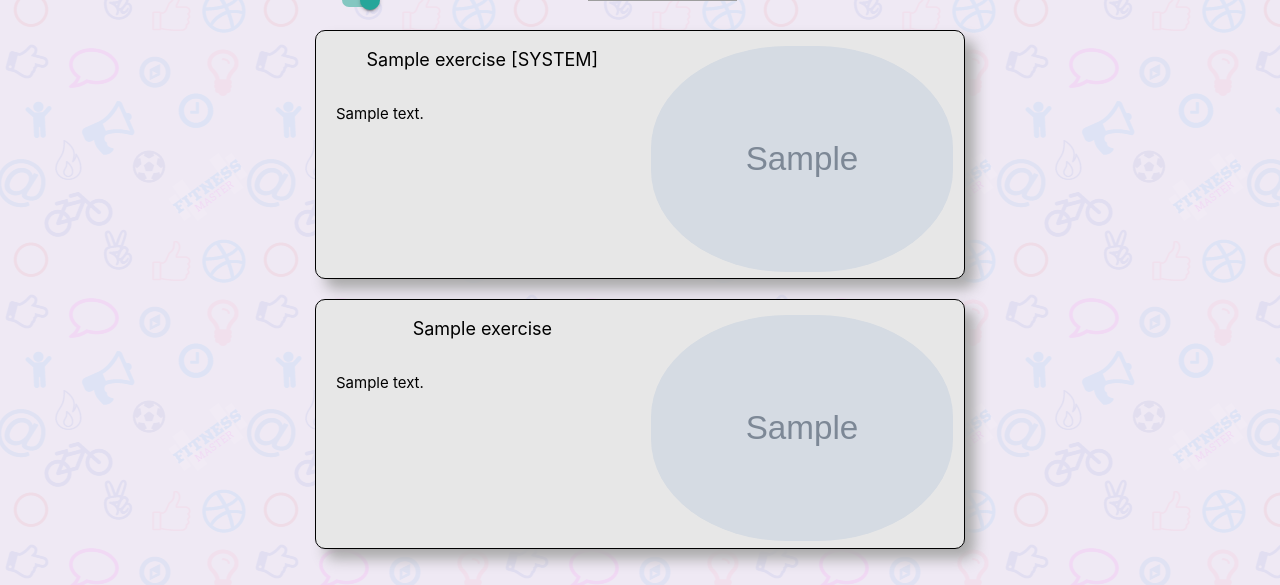
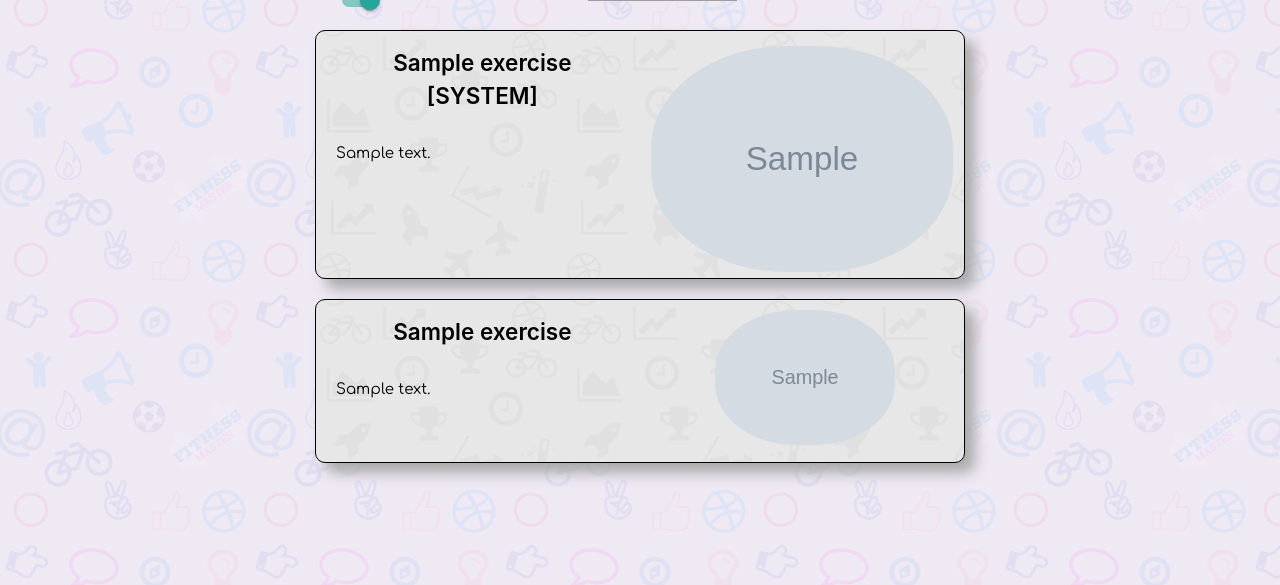
Before and after one commit to alexandergrib/fitness_master, a Flask app: page /exercise in a window 1280 px wide. Shown: the part 215-800 px from the top of the page. Run offline with Flask 2, Linux system fonts and the light colour scheme; the visitor is signed in with stand-in values (Sample User, id 1); grey boxes marked "Sample" are stand-in pictures; a database or web service that is not in the repository returns one stand-in record (values such as "Sample title"); some libraries are stand-ins or nearby versions.

Commit message:
STYLE: Add background image to the cards, change font style

```diff
--- a/static/css/style.css
+++ b/static/css/style.css
@@ -1,4 +1,4 @@
-@import url('https://fonts.googleapis.com/css2?family=Raleway:ital,wght@0,200;0,300;0,400;0,500;0,600;0,700;0,800;0,900;1,100;1,200;1,300;1,400;1,500;1,600;1,700;1,800;1,900&display=swap');
+@import url('https://fonts.googleapis.com/css2?family=Comfortaa&family=Raleway:ital,wght@0,200;0,300;0,400;0,500;0,600;0,700;0,800;0,900;1,100;1,200;1,300;1,400;1,500;1,600;1,700;1,800;1,900&display=swap');
 
 
 body {
@@ -152,8 +152,19 @@ body {
     text-align: center;
     align-content: center;
 }
+
+.exercise--card span{
+    font-size: 1.5rem;
+    font-weight: 600;
+}
 .exercise--card--description{
     text-align: justify;
+    font-family: Comfortaa, sans-serif;
+}
+
+.exercise--card--image-container img{
+    width: 180px;
+    margin: 10px;
 }
 
 .exercise--card .s12 {
@@ -257,10 +268,9 @@ body {
 }
 
 .workout--row{
-    /*background-image: url('https://wallpaperaccess.com/full/334700.jpg');*/
-    /*background-size: contain;*/
+    background-image: url('../img/tile_background_cards.png');
     /*margin: 20px;*/
-    /*background-repeat: no-repeat;*/
+    background-repeat: repeat;
     /*background-position: 0 0;*/
     /*transition: 2s cubic-bezier(0.645, 0.045, 0.355, 1);*/
     background-color: #e7e7e7;
@@ -308,6 +318,7 @@ body {
 
 @media only screen and (max-width: 400px) {
     .exercise--card--description{
+
         font-size: 0.7rem;
     }
     .exercise-form-button{
--- a/templates/exercise_all.html
+++ b/templates/exercise_all.html
@@ -57,14 +57,14 @@
             {% for exercise in exercise_list %}
                     <div class="row workout--row">
                         <a href="{{ url_for("get_exercise", exercise_id=exercise._id) }}">
-                            <div class="col s6 exercise--card">
+                            <div class="col s12 m6 exercise--card">
                                 <div class="row">
                                     <div class="col s12 "><span>{{ exercise.exercise_name | truncate(26, False, '...', 0) }}</span></div>
                                     <div class="col s12 exercise--card--description"><p>{{ exercise.description | truncate(250, False, '...', 0) }}</p></div>
                                 </div>
 
                             </div>
-                            <div class="col s6 exercise--card">
+                            <div class="col m4 offset-m1 hide-on-small-only exercise--card exercise--card--image-container">
                                 <img src="{{ exercise.img_url }}" alt="{{ exercise.exercise_name | truncate(26, False, '...', 0) }} image" width="250" height="250" class="exercise--img">
 
 
```
Also changed, not shown: templates/workout.html (+12 -5 lines), static/img/tile_background_cards.png (added).
